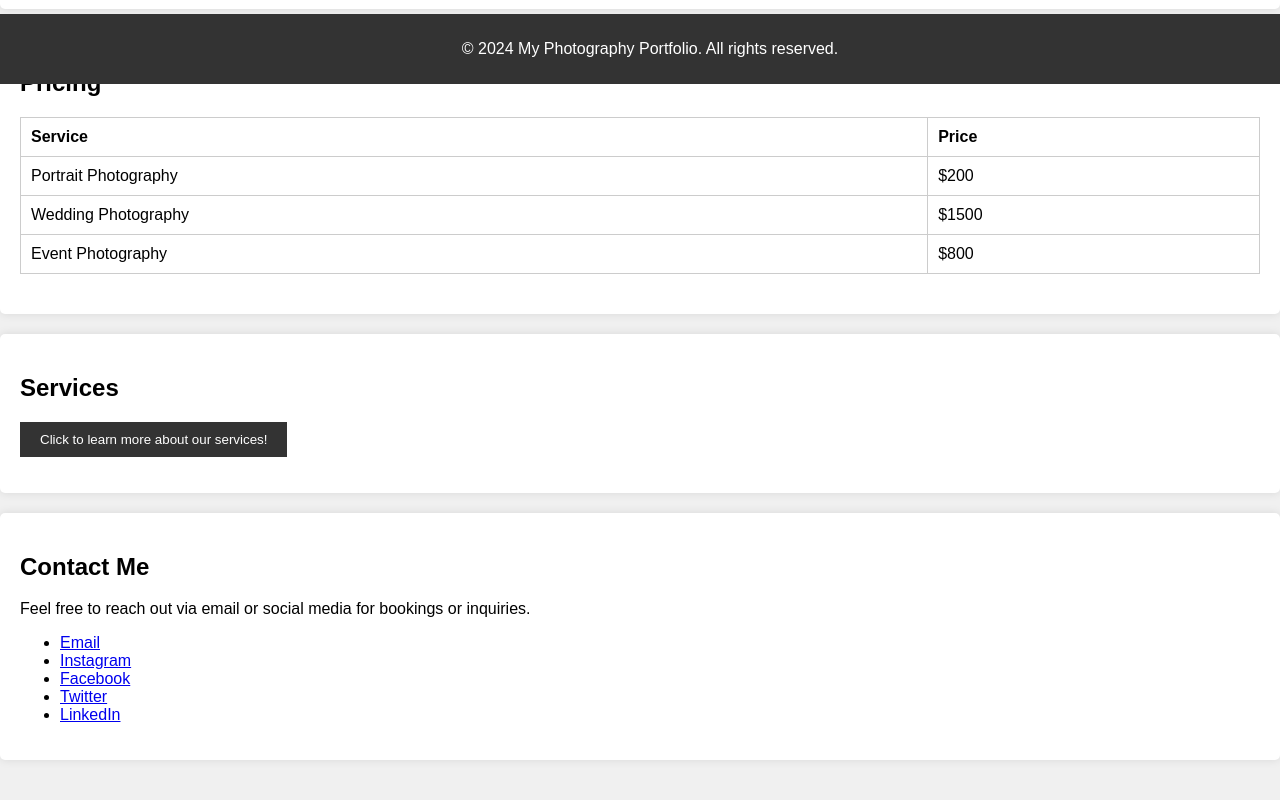
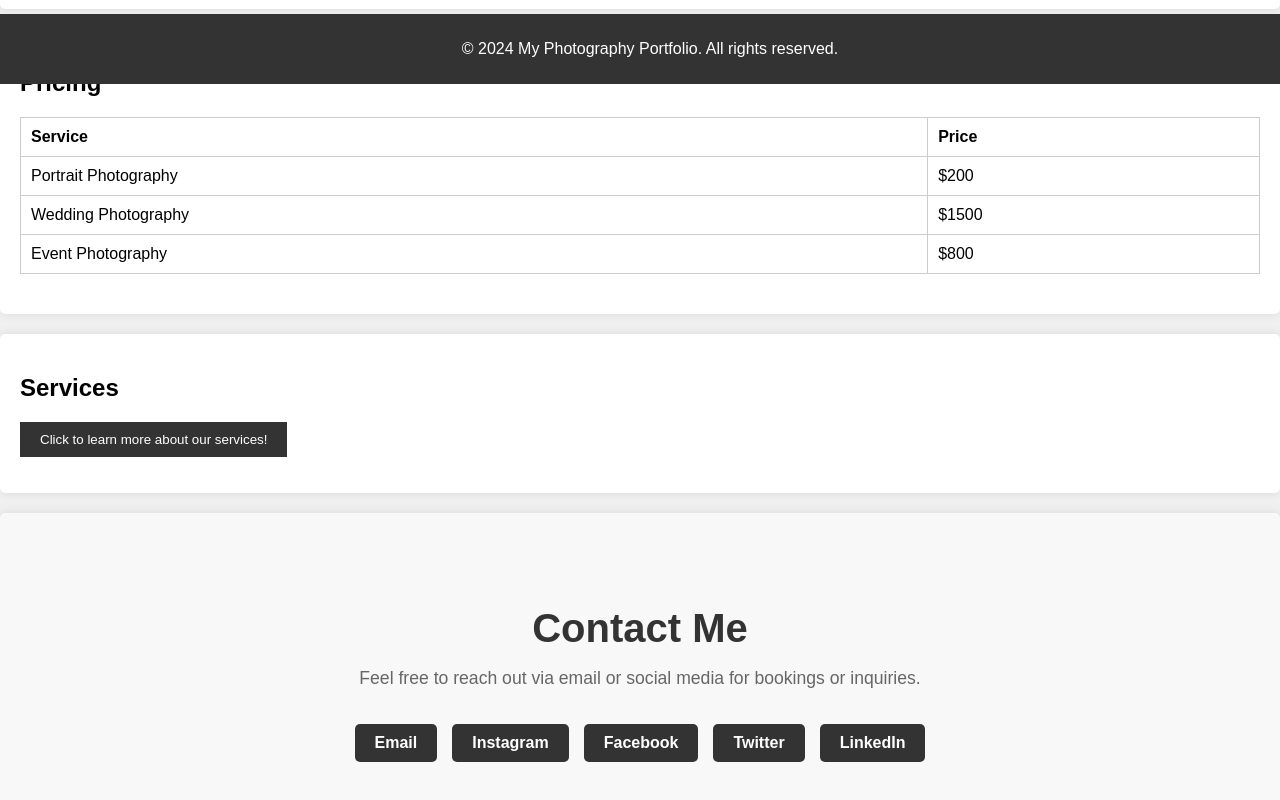
Before and after one commit to zahranawshad/portfolio-demo, a plain HTML site: page index.html in a window 1280 px wide. Shown: the part 716-1516 px from the top of the page. Drawn offline with Linux system fonts and the light colour scheme.

Commit message:
Updated code after edits

```diff
--- a/index.html
+++ b/index.html
@@ -27,7 +27,7 @@
             <img src="image1.jpg" alt="Image 1">
             <img src="image2.jpeg" alt="Image 2">
             <img src="image3.jpg" alt="Image 3">
-            <img src="image4.webp" alt="Image 4">
+            <img src="image4.jpg" alt="Image 4">
             <img src="image5.jpg" alt="Image 5">
         </div>
     </section>
--- a/styles.css
+++ b/styles.css
@@ -85,9 +85,6 @@ button:hover {
     background-color: #555;
 }
 
-#contact{
-    margin-bottom: 50px;
-}
 
 footer {
     text-align: center;
@@ -106,3 +103,58 @@ footer {
         height: 100px;
     }
 }
+
+#contact {
+    padding: 60px 20px;
+    text-align: center;
+    background-color: #f8f8f8;
+}
+
+
+#contact h2 {
+    font-size: 2.5em;
+    color: #333;
+    margin-bottom: 10px;
+}
+
+
+#contact p {
+    font-size: 1.1em;
+    color: #666;
+    margin-bottom: 30px;
+    max-width: 600px;
+    margin-left: auto;
+    margin-right: auto;
+}
+
+
+#contact ul {
+
+    list-style: none;
+    padding: 0;
+    margin: 0;
+    display: flex;
+    justify-content: center;
+    flex-wrap: wrap;
+    gap: 15px;
+}
+
+#contact ul li {
+    margin: 5px 0;
+}
+
+#contact ul li a {
+    text-decoration: none;
+    color: #fff;
+    background-color: #333;
+    padding: 10px 20px;
+    border-radius: 5px;
+    font-weight: bold;
+    transition: background-color 0.3s ease, transform 0.2s ease;
+    display: inline-block;
+}
+
+#contact ul li a:hover {
+    background-color: #555;
+    transform: translateY(-2px);
+}
```
Also changed, not shown: image1.jpg, image3.jpg, image4.jpg (added), image4.webp (deleted), screenshot/screenshot1.png (deleted), screenshot/screenshot2.png (deleted).
